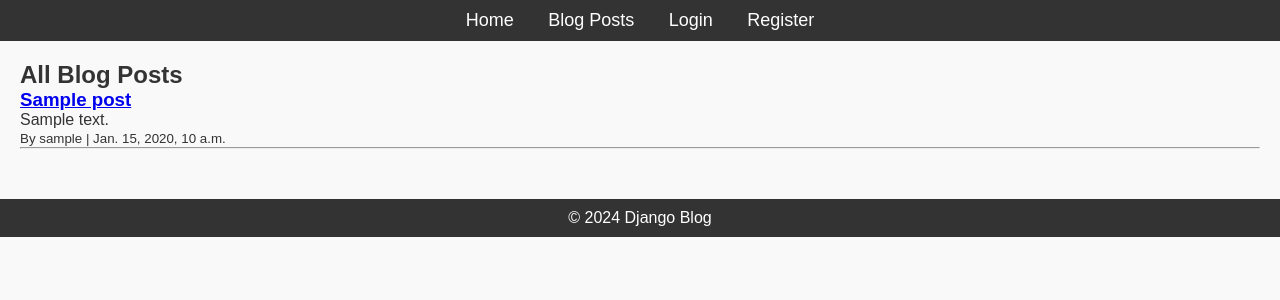
After one commit to codewithshadyy/Alx_DjangoLearnLab, a Django app: page /blog/posts/ in a window 1280 px wide. The commit adds this page. Shown: the top 300 px of the page. Run offline with Django 5.2, Linux system fonts and the light colour scheme; tables that the repository leaves empty hold one stand-in row (values such as "Sample post").

Commit message:
Creating Blog Post Management Features

```diff
--- a/django_blog/blog/models.py
+++ b/django_blog/blog/models.py
@@ -1,5 +1,6 @@
 from django.db import models
 from django.contrib.auth.models import User
+from django.urls import reverse
 
 
 
@@ -12,3 +13,6 @@ class Post(models.Model):
 
     def __str__(self):
         return self.title
+
+    def get_absolute_url(self):
+        return reverse("post-detail", kwargs={"pk": self.pk})
--- a/django_blog/blog/templates/blog/base.html
+++ b/django_blog/blog/templates/blog/base.html
@@ -11,8 +11,8 @@
     <header>
         <nav>
             <ul>
-                {% comment %} <li><a href="{% url 'home' %}">Home</a></li> {% endcomment %}
-                {% comment %} <li><a href="{% url 'posts' %}">Blog Posts</a></li> {% endcomment %}
+                <li><a href="{% url 'home' %}">Home</a></li>
+                <li><a href="{% url 'posts' %}">Blog Posts</a></li>
                 <li><a href="{% url 'login' %}">Login</a></li>
                 <li><a href="{% url 'register' %}">Register</a></li>
             </ul>
--- /dev/null
+++ b/django_blog/blog/templates/blog/post_list.html
@@ -0,0 +1,24 @@
+{% extends "blog/base.html" %}
+
+{% block content %}
+<h2>All Blog Posts</h2>
+
+{% for post in posts %}
+    <div>
+        <h3>
+            <a href="{% url 'post-detail' post.pk %}">
+                {{ post.title }}
+            </a>
+        </h3>
+        <p>{{ post.content|truncatewords:20 }}</p>
+        <small>By {{ post.author }} | {{ post.published_date }}</small>
+    </div>
+    <hr>
+{% empty %}
+    <p>No posts available.</p>
+{% endfor %}
+
+{% if user.is_authenticated %}
+    <a href="{% url 'post-create' %}">Create New Post</a>
+{% endif %}
+{% endblock %}
--- a/django_blog/blog/urls.py
+++ b/django_blog/blog/urls.py
@@ -1,6 +1,15 @@
 from django.urls import path
 from django.contrib.auth import views as auth_views
 from . import views
+
+from .views import (
+    PostListView,
+    PostDetailView,
+    PostCreateView,
+    PostUpdateView,
+    PostDeleteView
+)
+
 
 
 urlpatterns = [
@@ -10,4 +19,11 @@ urlpatterns = [
     path('login/', auth_views.LoginView.as_view(template_name='blog/login.html'), name='login'),
     path('logout/', auth_views.LogoutView.as_view(template_name='blog/logout.html'), name='logout'),
 
+
+    path('posts/', PostListView.as_view(), name='post-list'),
+    path('posts/<int:pk>/', PostDetailView.as_view(), name='post-detail'),
+    path('posts/new/', PostCreateView.as_view(), name='post-create'),
+    path('posts/<int:pk>/edit/', PostUpdateView.as_view(), name='post-update'),
+    path('posts/<int:pk>/delete/', PostDeleteView.as_view(), name='post-delete'),
+
 ]
--- a/django_blog/blog/views.py
+++ b/django_blog/blog/views.py
@@ -6,6 +6,17 @@ from django.contrib.auth.models import User
 from django.contrib.auth import login, logout, aauthenticate
 from django.contrib.auth.decorators import login_required
 from django.contrib import messages
+
+
+from django.views.generic import (
+    ListView,
+    DetailView,
+    CreateView,
+    UpdateView,
+    DeleteView
+)
+from django.urls import reverse_lazy
+from django.contrib.auth.mixins import LoginRequiredMixin, UserPassesTestMixin
 
 
 
@@ -40,3 +51,57 @@ def profile_view(request):
     else:
         form = UserUpdateForm(instance=request.user)
     return render(request, 'blog/profile.html', {'form': form})
+
+
+
+
+
+# List all posts (Public)
+class PostListView(ListView):
+    model = Post
+    template_name = 'blog/post_list.html'
+    context_object_name = 'posts'
+    ordering = ['-published_date']
+
+
+#  View single post (Public)
+class PostDetailView(DetailView):
+    model = Post
+    template_name = 'blog/post_detail.html'
+
+
+#  Create post (Only logged-in users)
+class PostCreateView(LoginRequiredMixin, CreateView):
+    model = Post
+    fields = ['title', 'content']
+    template_name = 'blog/post_form.html'
+
+    def form_valid(self, form):
+        form.instance.author = self.request.user
+        return super().form_valid(form)
+
+
+# Update post (Only author)
+class PostUpdateView(LoginRequiredMixin, UserPassesTestMixin, UpdateView):
+    model = Post
+    fields = ['title', 'content']
+    template_name = 'blog/post_form.html'
+
+    def form_valid(self, form):
+        form.instance.author = self.request.user
+        return super().form_valid(form)
+
+    def test_func(self):
+        post = self.get_object()
+        return self.request.user == post.author
+
+
+#  Delete post (Only author)
+class PostDeleteView(LoginRequiredMixin, UserPassesTestMixin, DeleteView):
+    model = Post
+    template_name = 'blog/post_confirm_delete.html'
+    success_url = reverse_lazy('post-list')
+
+    def test_func(self):
+        post = self.get_object()
+        return self.request.user == post.author
```
Also changed, not shown: django_blog/blog/forms.py (+11 -0 lines), django_blog/blog/templates/blog/post_confirm_delete.html (added, +14 -0 lines), django_blog/blog/templates/blog/post_detail.html (added, +16 -0 lines), django_blog/blog/templates/blog/post_form.html (added, +13 -0 lines).
